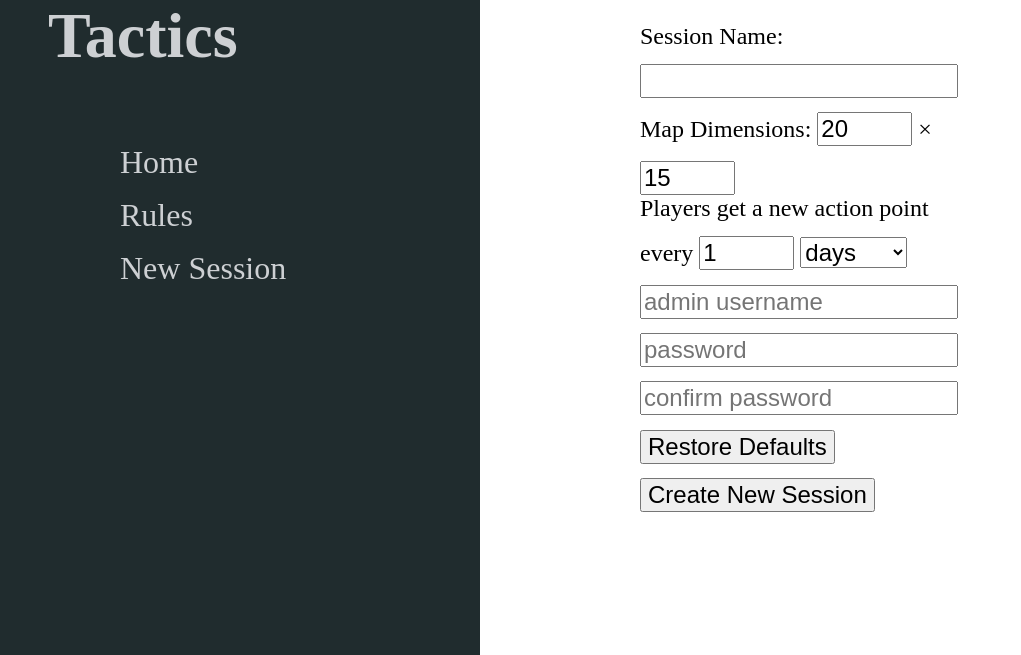
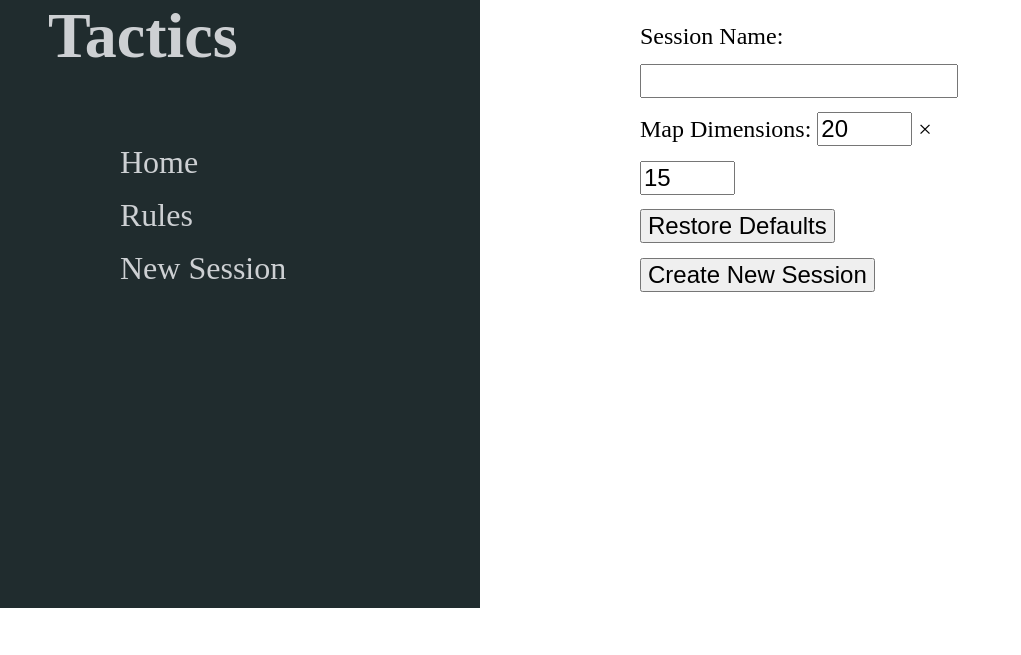
Before and after one commit to thomasm1248/tank-turn-tactics, a PHP site: page /new-session.php in a window 1280 px wide. Shown: the part 192-847 px from the top of the page, without its empty margins (0-1021 px from the left). After the commit the page ends 800 px from the top, so only its background shows below. Run offline with PHP 8.4, Linux system fonts and the light colour scheme.

```diff
--- a/new-session.php
+++ b/new-session.php
@@ -46,22 +46,6 @@ function restoreDefaults() {
                     <input id="height" name="height" type="number" value="15" size="4" min="10" max="100">
                 </label><br>
 
-                <label>
-                    Players get a new action point every
-                    <input id="action-point-freq" name="action-point-freq" type="number" value="1" min="1" max="120" size="3">
-                    <select id="time-unit" name="time-unit" value="days">
-                        <option>days</option>
-                        <option>hours</option>
-                        <option>minutes</option>
-                    </select>
-                </label><br>
-
-                <input id="admin-name" name="admin-name" type="text" placeholder="admin username"><br>
-
-                <input id="password" name="password" type="password" placeholder="password"><br>
-
-                <input id="confirm-password" type="password" placeholder="confirm password"><br>
-
                 <button id="reset" type="button" onclick="restoreDefaults()">Restore Defaults</button>
                 <input id="submit" type="submit" value="Create New Session">
 
```
Also changed, not shown: player-dashboard.php (+8 -0 lines), session-admin.php (+8 -0 lines).
